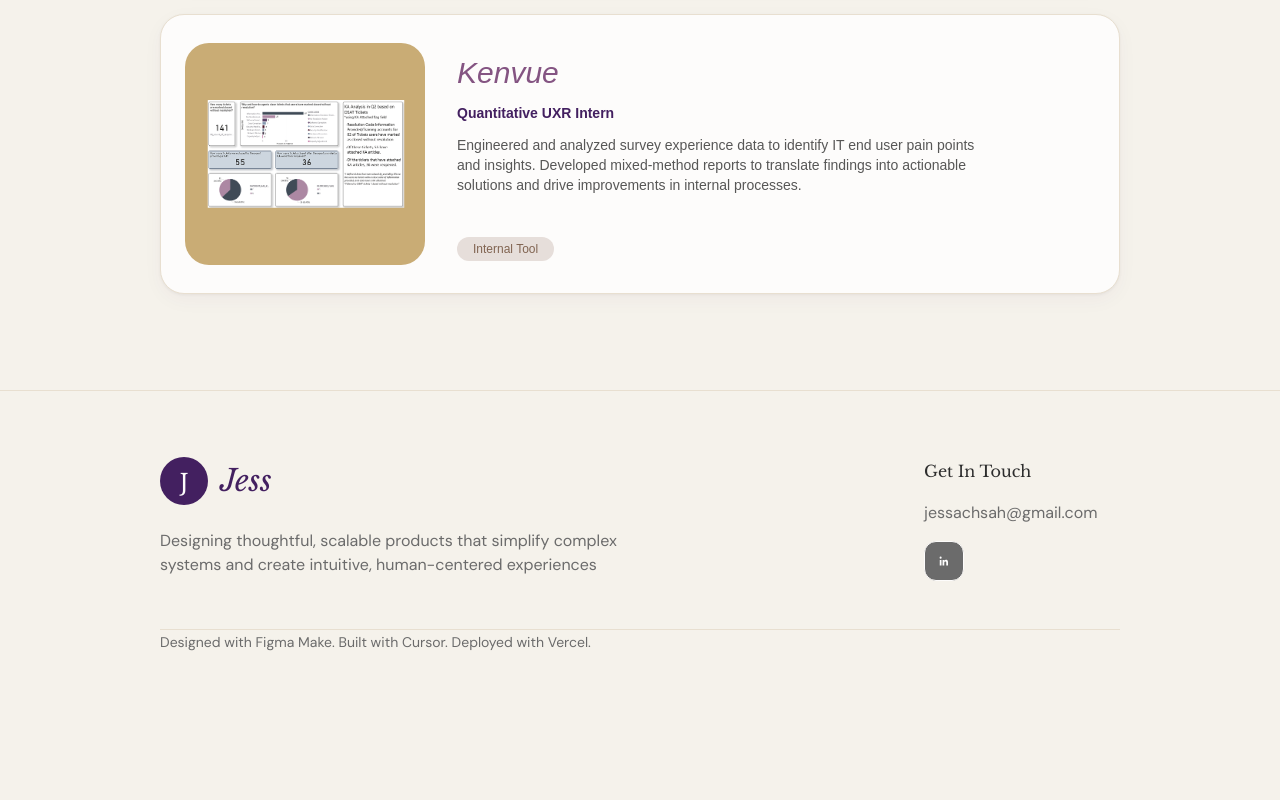
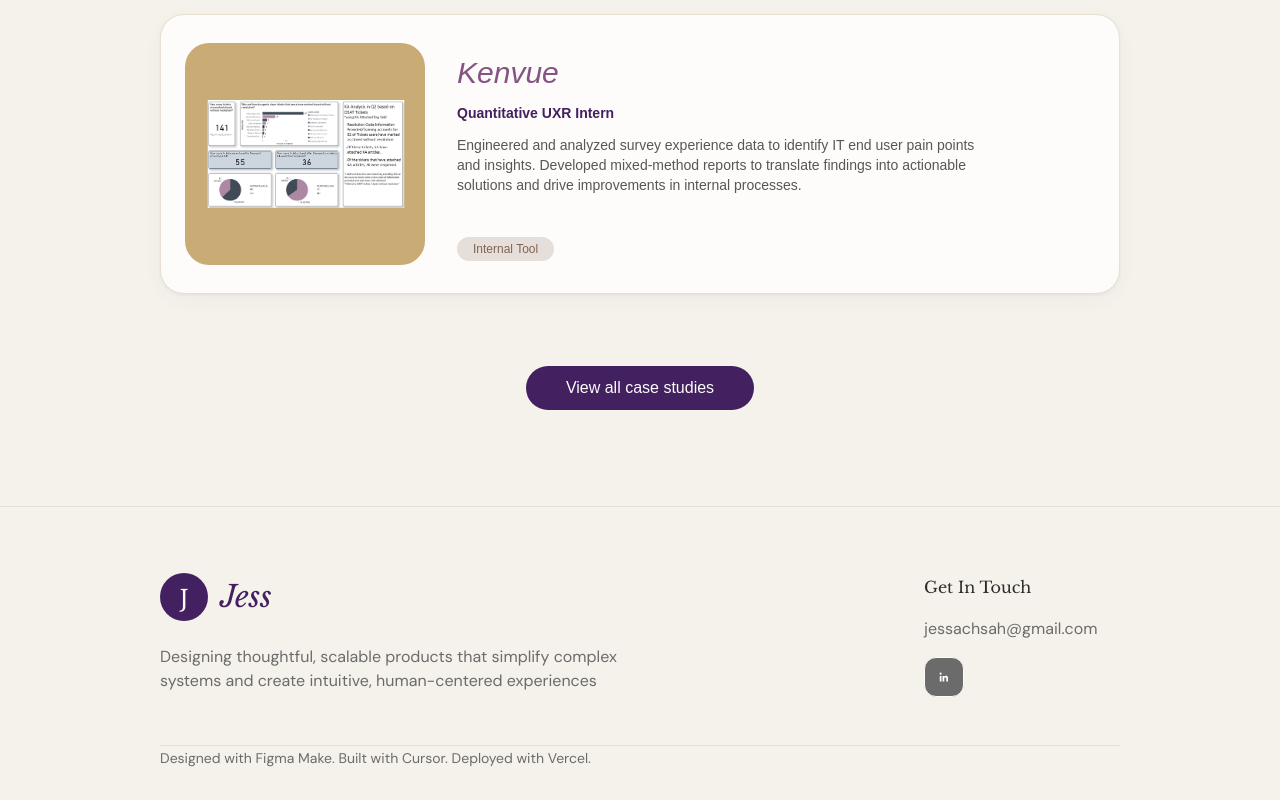
Before and after one commit to jaa37504/portfolio, a React (Vite) app: page /work in a window 1280 px wide. Shown: the part 1887-2687 px from the top of the page. Before the commit the page ends 2571 px from the top, so only its background shows below. Built offline with nearby package versions, Linux system fonts and the light colour scheme; a web font is replaced by a local one.

Commit message:
view all case studies button

```diff
--- a/src/designs/Design17537.tsx
+++ b/src/designs/Design17537.tsx
@@ -3,6 +3,9 @@
 import { WorkProjectCard } from '../components/WorkProjectCard';
 import { WORK_PAGE_PROJECTS } from '../data/workPagePortfolio';
 import { isHomeNavActive, isWorkNavActive, mainNavInlineClass } from '../mainNav';
+
+const ALL_CASE_STUDIES_URL =
+  'https://dazzling-valley-f74.notion.site/Projects-28ff340bd37380a1a2c8d7538078ec86?pvs=74';
 
 export default function PersonalWebsiteDesignPortfolio() {
   const { pathname } = useLocation();
@@ -29,6 +32,7 @@
                   My Work
                 </h1>
               </div>
+              <div className="relative flex w-full min-w-0 flex-col items-start gap-16 sm:gap-[72px]">
                 <CaseStudyStagger
                   className="content-stretch flex w-full min-w-0 flex-col gap-8 items-start sm:gap-[32px]"
                   data-node-id="450:17543"
@@ -41,6 +45,22 @@
                     <WorkProjectCard key={project.id} project={project} />
                   ))}
                 </CaseStudyStagger>
+                <div className="relative flex w-full min-w-0 shrink-0 items-center justify-center">
+                  <a
+                    href={ALL_CASE_STUDIES_URL}
+                    target="_blank"
+                    rel="noopener noreferrer"
+                    className="relative shrink-0 rounded-[16777200px] bg-[#432060] px-[40px] py-[10px]"
+                  >
+                    <p
+                      className="font-['DM_Sans:Medium',sans-serif] relative shrink-0 text-center text-[16px] font-medium leading-[24px] text-[#fdfcfb] sm:whitespace-nowrap"
+                      style={{ fontVariationSettings: "'opsz' 14" }}
+                    >
+                      View all case studies
+                    </p>
+                  </a>
+                </div>
+              </div>
             </div>
           </div>
         </div>
```
Lines whose indentation alone changed are shown as unchanged.
